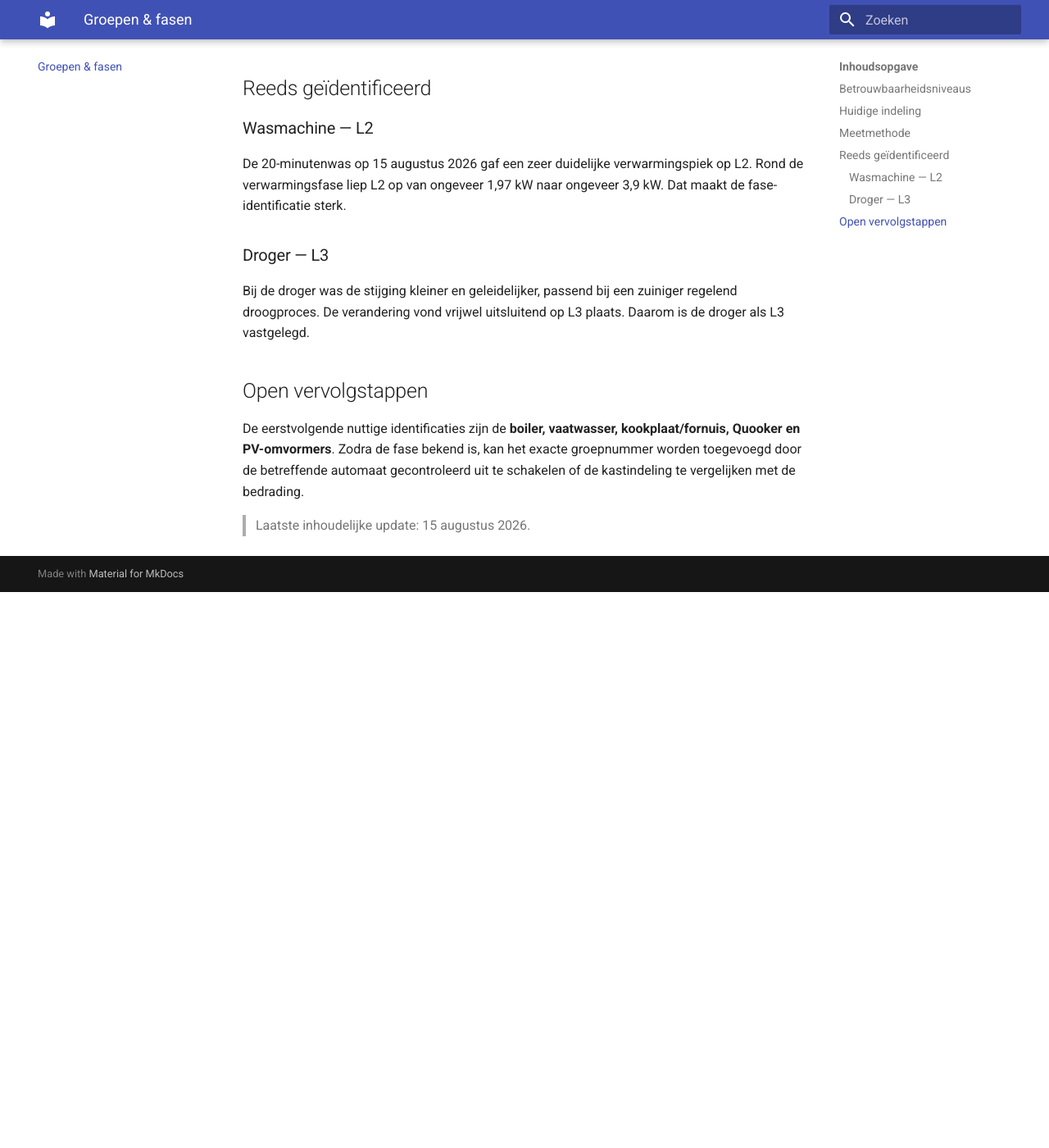
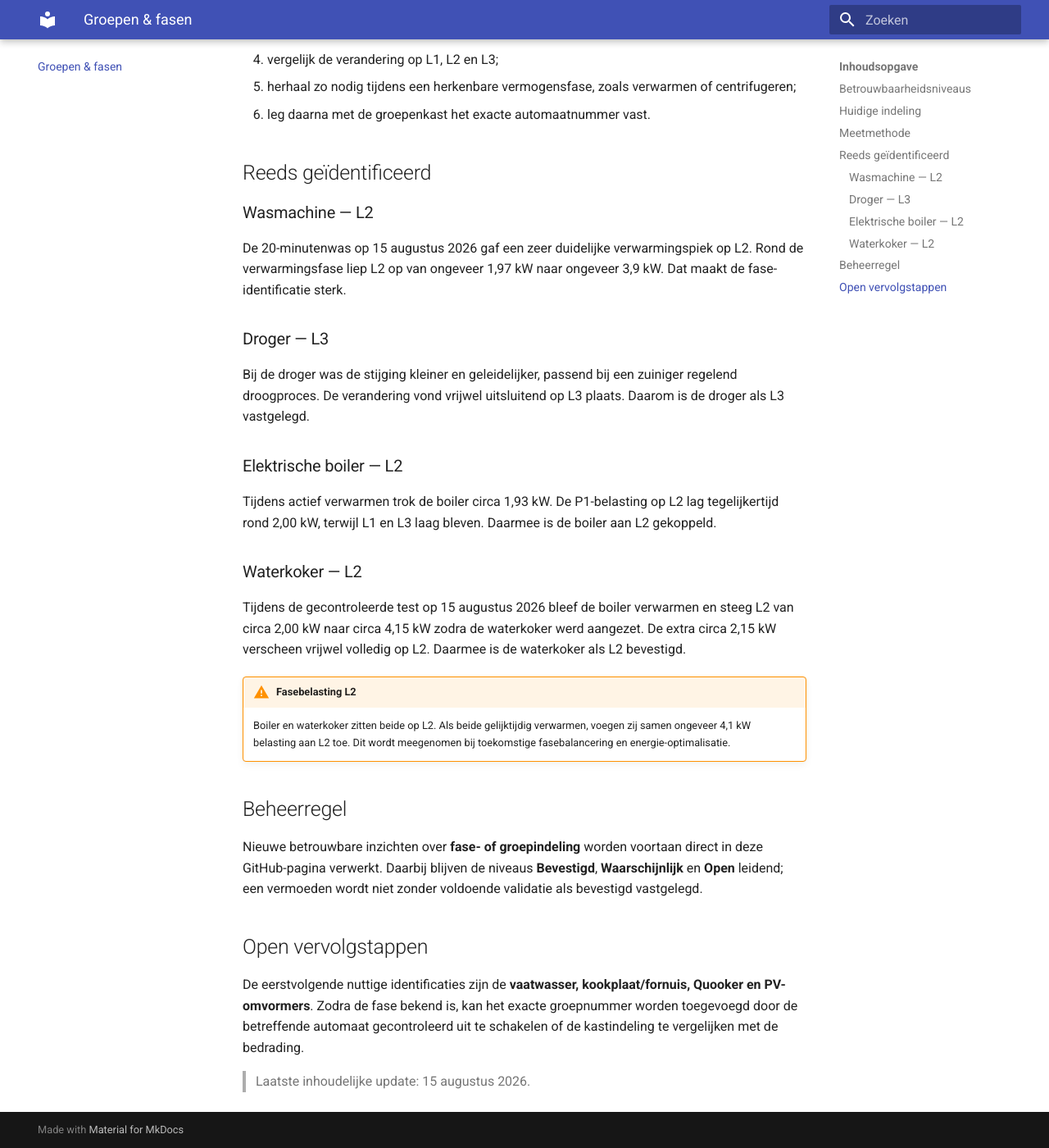
Before and after one commit to OnsKasteeltje/homey-energy-manual, an MkDocs documentation site: the page built from docs/groepen-fasen.md, in a window 1280 px wide and 1400 px high, scrolled down 2553 px. Shown: the whole window at 82% size. Built offline with MkDocs 1.6.1 and Material for MkDocs 9.7.7, drawn with Linux system fonts in a browser that asks for light colours; before the commit the page ends 3275 px from its top, so only the background shows below that; some of the changed text lies outside the part shown.

Commit message:
Update boiler and waterkoker phase identification

```diff
--- a/docs/groepen-fasen.md
+++ b/docs/groepen-fasen.md
@@ -20,10 +20,10 @@ Deze pagina is een **levend overzicht van de elektrische indeling van de woning*
 | Wasmachine | **L2** | Nog te bepalen | **Bevestigd** | Tijdens de testwas van 15-08-2026 steeg L2 van circa 1,97 kW naar circa 3,83–3,90 kW. De extra belasting van ongeveer 1,9 kW past bij het verwarmingselement van de wasmachine; L1 en L3 vertoonden geen vergelijkbare sprong. |
 | Droger | **L3** | Nog te bepalen | **Bevestigd** | Tijdens de droogtest van 15-08-2026 veranderde vooral L3: de teruglevering nam af van ongeveer 350–380 W naar circa 40–65 W. L1 en L2 bleven vrijwel vlak. |
 | Tesla / Easee-lader | **L1 + L2 + L3** | Laadgroep nog te documenteren | **Waarschijnlijk** | De lader is als 3-fase verbruiker in Homey zichtbaar met afzonderlijke stroomwaarden P1/P2/P3. Exacte automaat/groep nog vastleggen. |
-| Elektrische boiler | Nog te bepalen | Nog te bepalen | **Open** | Wel als afzonderlijke energieregelaar in Homey bekend, maar fase/groep is op deze pagina nog niet met een geïsoleerde test bevestigd. |
+| Elektrische boiler | **L2** | Nog te bepalen | **Bevestigd** | Tijdens verwarmen trok de boiler circa 1,93 kW; de P1-belasting op L2 lag rond 2,00 kW terwijl L1 en L3 laag bleven. De aansluitfase is daarmee praktisch bevestigd. |
 | Vaatwasser | Nog te bepalen | Nog te bepalen | **Open** | Praktijktest uitgevoerd, maar fasekoppeling nog niet formeel in dit overzicht gevalideerd. |
 | Elektrisch fornuis / kookplaat | Nog te bepalen | Nog te bepalen | **Open** | Grootverbruiker; fase-/groepindeling nog apart vastleggen. |
-| Waterkoker | Nog te bepalen | Nog te bepalen | **Open** | Korte testbelasting; fasekoppeling nog te bevestigen. |
+| Waterkoker | **L2** | Nog te bepalen | **Bevestigd** | Gecontroleerde aan/uit-test op 15-08-2026: terwijl de boiler bleef verwarmen steeg P1 L2 van circa 2,00 kW naar circa 4,15 kW. De extra belasting was circa 2,15 kW; L1 en L3 bleven vrijwel gelijk. |
 | Koffiezetapparaat | Nog te bepalen | Nog te bepalen | **Open** | Korte testbelasting; fasekoppeling nog te bevestigen. |
 | Quooker | Nog te bepalen | Nog te bepalen | **Open** | Regeling is in Homey gedocumenteerd, maar de elektrische fase/groep is nog niet aan deze inventaris toegevoegd. |
 | Quatt warmtepomp / CV-installatie | Nog te bepalen | Nog te bepalen | **Open** | Energieverbruik is in Homey beschikbaar; fase- en groepstoewijzing moet nog worden gevalideerd. |
@@ -50,8 +50,23 @@ De 20-minutenwas op 15 augustus 2026 gaf een zeer duidelijke verwarmingspiek op
 
 Bij de droger was de stijging kleiner en geleidelijker, passend bij een zuiniger regelend droogproces. De verandering vond vrijwel uitsluitend op L3 plaats. Daarom is de droger als L3 vastgelegd.
 
+### Elektrische boiler — L2
+
+Tijdens actief verwarmen trok de boiler circa 1,93 kW. De P1-belasting op L2 lag tegelijkertijd rond 2,00 kW, terwijl L1 en L3 laag bleven. Daarmee is de boiler aan L2 gekoppeld.
+
+### Waterkoker — L2
+
+Tijdens de gecontroleerde test op 15 augustus 2026 bleef de boiler verwarmen en steeg L2 van circa 2,00 kW naar circa 4,15 kW zodra de waterkoker werd aangezet. De extra circa 2,15 kW verscheen vrijwel volledig op L2. Daarmee is de waterkoker als L2 bevestigd.
+
+!!! warning "Fasebelasting L2"
+    Boiler en waterkoker zitten beide op L2. Als beide gelijktijdig verwarmen, voegen zij samen ongeveer 4,1 kW belasting aan L2 toe. Dit wordt meegenomen bij toekomstige fasebalancering en energie-optimalisatie.
+
+## Beheerregel
+
+Nieuwe betrouwbare inzichten over **fase- of groepindeling** worden voortaan direct in deze GitHub-pagina verwerkt. Daarbij blijven de niveaus **Bevestigd**, **Waarschijnlijk** en **Open** leidend; een vermoeden wordt niet zonder voldoende validatie als bevestigd vastgelegd.
+
 ## Open vervolgstappen
 
-De eerstvolgende nuttige identificaties zijn de **boiler, vaatwasser, kookplaat/fornuis, Quooker en PV-omvormers**. Zodra de fase bekend is, kan het exacte groepnummer worden toegevoegd door de betreffende automaat gecontroleerd uit te schakelen of de kastindeling te vergelijken met de bedrading.
+De eerstvolgende nuttige identificaties zijn de **vaatwasser, kookplaat/fornuis, Quooker en PV-omvormers**. Zodra de fase bekend is, kan het exacte groepnummer worden toegevoegd door de betreffende automaat gecontroleerd uit te schakelen of de kastindeling te vergelijken met de bedrading.
 
 > Laatste inhoudelijke update: 15 augustus 2026.
```
